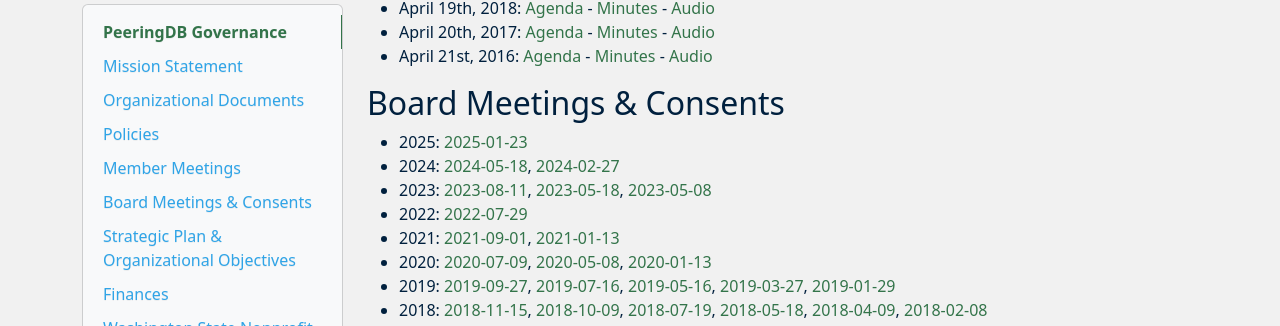
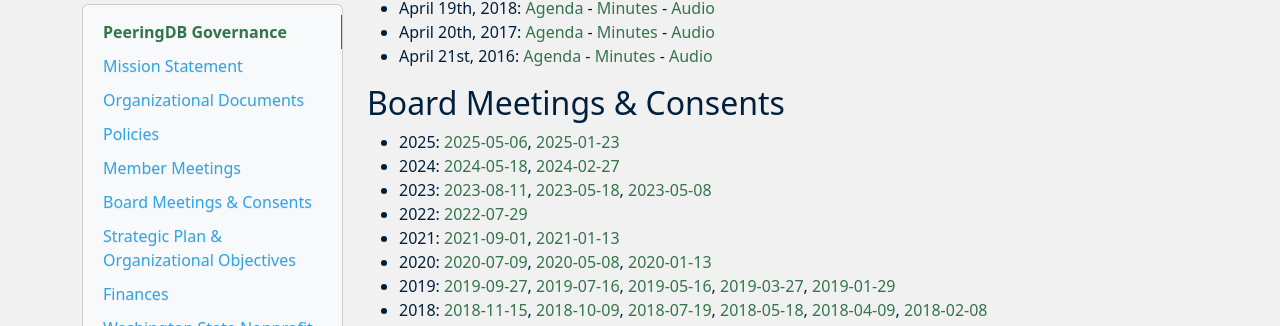
Before and after one commit to peeringdb/docs, an MkDocs documentation site: the page built from docs/gov.md, in a window 1280 px wide and 900 px high, scrolled down 732 px. Shown: the part 129-455 px from the top of the window. Built offline with MkDocs 1.6.1, drawn with Linux system fonts in a browser that asks for light colours; nearby versions of some CDN libraries.

Commit message:
Board meeting.

```diff
--- a/docs/gov.md
+++ b/docs/gov.md
@@ -35,7 +35,7 @@
 
 ## Board Meetings & Consents
 
-- 2025: [2025-01-23](gov/legaldocs/2025-01-23_PeeringDB_Board_Minutes.pdf)
+- 2025: [2025-05-06](gov/legaldocs/2025-05-06_PeeringDB_Board_Minutes.pdf), [2025-01-23](gov/legaldocs/2025-01-23_PeeringDB_Board_Minutes.pdf)
 - 2024: [2024-05-18](gov/legaldocs/2024-05-18_PeeringDB_Board_Consent_of_Directors_in_Lieu_of_Annual_Meeting.pdf), [2024-02-27](gov/legaldocs/2024-02-27_PeeringDB_Board_Minutes.pdf)
 - 2023: [2023-08-11](gov/legaldocs/2023-08-11_PeeringDB_Board_Minutes.pdf), [2023-05-18](gov/legaldocs/2023-05-18_PeeringDB_Board_Minutes.pdf), [2023-05-08](gov/legaldocs/2023-05-08_PeeringDB_Board_Minutes.pdf)
 - 2022: [2022-07-29](gov/legaldocs/2022-07-29_PeeringDB_Board_Minutes.pdf)
```
Also changed, not shown: 2 other files.
